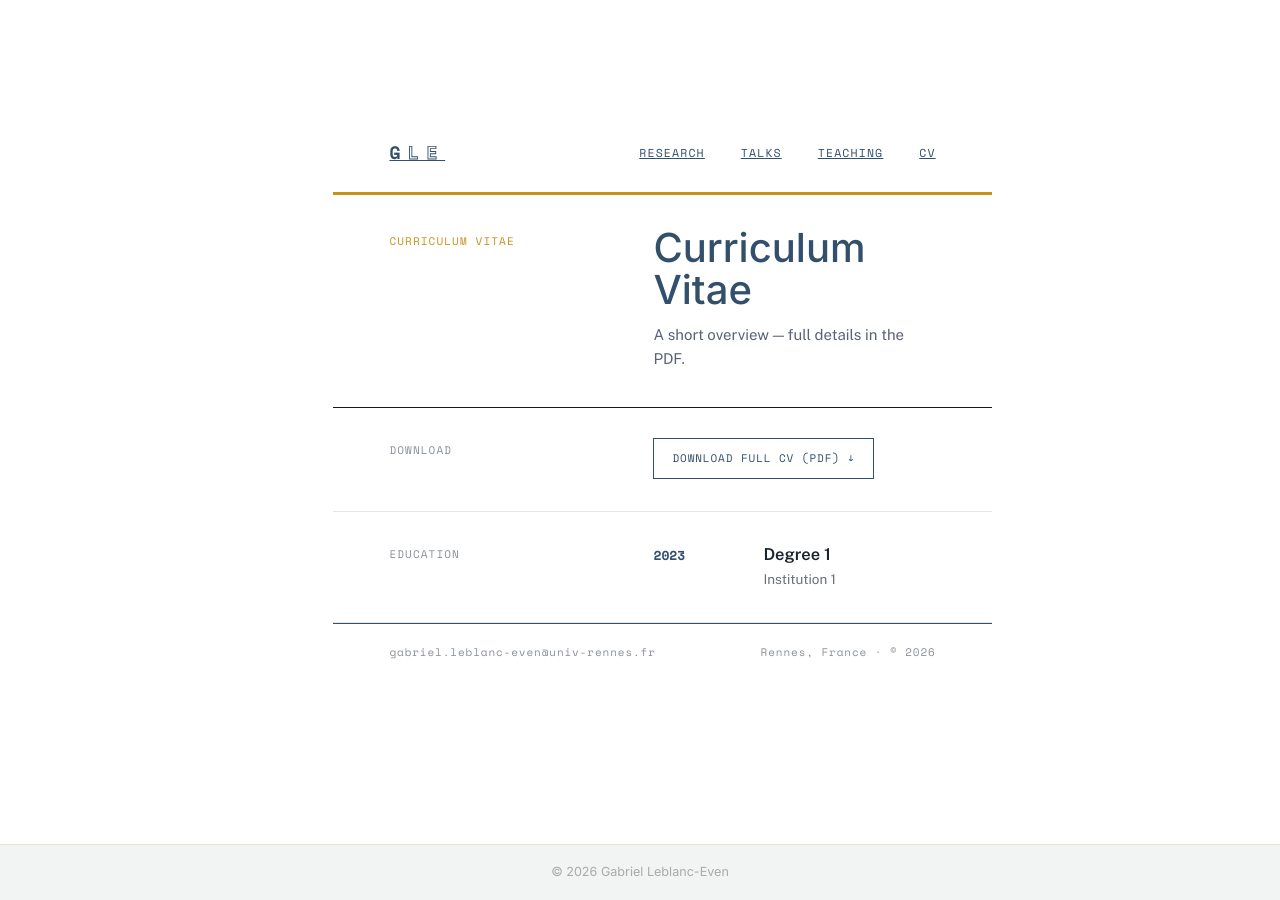
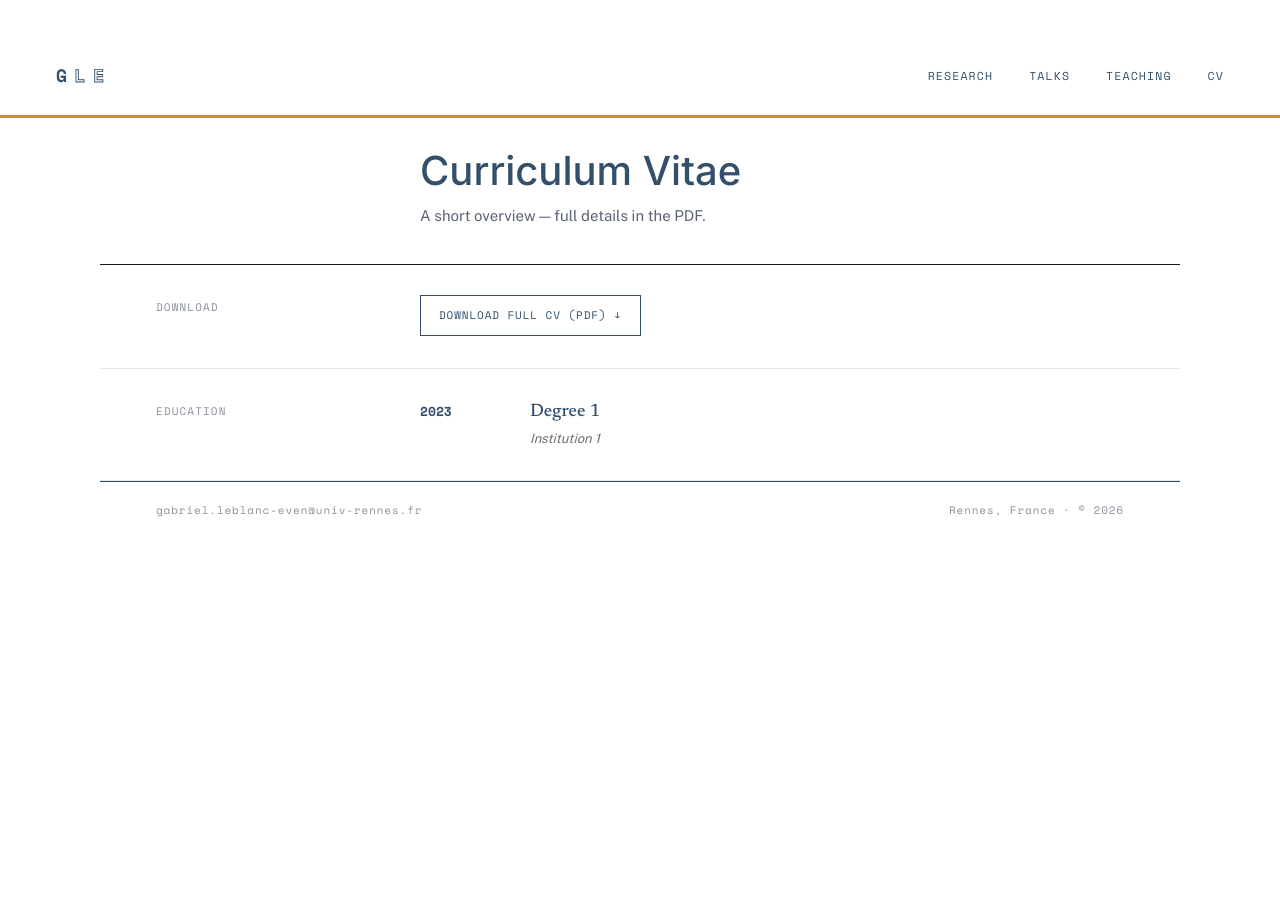
Before and after one commit to gabriel-leblanceven/gabriel-leblanceven.github.io, a Jekyll site: the page built from _pages/cv.md, in a window 1280 px wide. Built offline with Jekyll 4.4.1, drawn with Linux system fonts in a browser that asks for light colours; a script bundle is joined from its source files by our own code; library files that are not in the unit come from our copies; part of the change alters nothing that is shown.

Commit message:
Update cv.md

```diff
--- a/_pages/cv.md
+++ b/_pages/cv.md
@@ -15,11 +15,10 @@ layout: single
 .gle__logo .g{color:#324f6b;}
 .gle__logo .le{color:#fff;-webkit-text-stroke:0.9px #324f6b;}
 .gle__navlinks{display:flex;gap:36px;font-family:'Space Mono',monospace;font-size:11.5px;letter-spacing:0.1em;text-transform:uppercase;}
-.gle__navlinks a{color:#324f6b;}
+.gle__navlinks a{color:#324f6b;text-decoration:none !important;}
 .gle__navlinks a:hover,.gle__navlinks a.is-active{color:#c8921a;}
 .gle__bar{height:3px;background:#c8921a;}
 .gle__titleband{display:grid;grid-template-columns:280px 1fr;border-bottom:1px solid #14171C;}
-.gle__titlelabel{padding:38px 0 38px 56px;font-family:'Space Mono',monospace;font-size:11px;letter-spacing:0.1em;text-transform:uppercase;color:#c8921a;}
 .gle__titlebody{padding:32px 56px 36px 40px;}
 .gle__h1{font-family:'Newsreader',serif;font-size:40px;font-weight:500;line-height:1.05;color:#324f6b;margin:0;}
 .gle__intro{font-size:15px;color:#5a6275;line-height:1.6;margin-top:12px;max-width:600px;}
@@ -29,7 +28,18 @@ layout: single
 .gle__btn{display:inline-block;font-family:'Space Mono',monospace;font-size:11px;letter-spacing:0.08em;text-transform:uppercase;color:#324f6b;border:1px solid #324f6b;padding:11px 18px;}
 .gle__btn:hover{background:#324f6b;color:#fff;}
 .gle__footer{display:flex;align-items:center;justify-content:space-between;padding:20px 56px 40px;font-family:'Space Mono',monospace;font-size:11px;letter-spacing:0.08em;color:#8a9099;border-top:1px solid #324f6b;}
-@media(max-width:720px){.gle__titleband,.gle__row{grid-template-columns:1fr;}.gle__titlebody,.gle__rowbody{padding:20px 24px 24px;}.gle__titlelabel,.gle__rowlabel{padding:24px 0 0 24px;}.gle__nav,.gle__footer{padding-left:24px;padding-right:24px;}.gle__h1{font-size:32px;}}
+@media(max-width:720px){.gle__titleband,.gle__row{grid-template-columns:1fr;}.gle__titlebody,.gle__rowbody{padding:20px 24px 24px;}.gle__rowlabel{padding:24px 0 0 24px;}.gle__nav,.gle__footer{padding-left:24px;padding-right:24px;}.gle__h1{font-size:32px;}}
+.page,.page__inner-wrap,#main,article.page{max-width:100% !important;width:100% !important;padding:0 !important;float:none !important;}
+.sidebar,.sidebar__right{display:none !important;}
+.page__content{padding-left:0 !important;padding-right:0 !important;}
+.page__hero{display:none !important;}
+body{padding-top:0 !important;}
+#masthead{display:none !important;}
+.page__footer{display:none !important;}
+.footer{display:none !important;}
+.gle__logo a{text-decoration:none !important;color:inherit;}
+.gle__logo a:hover .g{color:#c8921a;}
+.gle__logo a:hover .le{color:transparent;-webkit-text-stroke:0.9px #c8921a;text-stroke:0.9px #c8921a;}
 </style>
 
 <div class="gle__nav">
@@ -45,7 +55,7 @@ layout: single
 
 <div class="gle">
   <div class="gle__titleband">
-    <div class="gle__titlelabel">Curriculum Vitae</div>
+    <div></div>
     <div class="gle__titlebody">
       <h1 class="gle__h1">Curriculum Vitae</h1>
       <div class="gle__intro">A short overview &mdash; full details in the PDF.</div>
@@ -65,8 +75,8 @@ layout: single
       <div style="display:grid;grid-template-columns:90px 1fr;gap:20px;align-items:baseline;">
         <div style="font-family:'Space Mono',monospace;font-size:13px;color:#324f6b;font-weight:700;">2023</div>
         <div>
-          <div style="font-size:16.5px;font-weight:600;color:#1a2230;">Degree 1</div>
-          <div style="font-size:13.5px;color:#6a7078;margin-top:3px;">Institution 1</div>
+          <div style="font-family:'Newsreader',serif;font-size:18px;font-weight:500;color:#324f6b;">Degree 1</div>
+          <div style="font-size:13px;color:#6a7078;margin-top:3px;font-style:italic;">Institution 1</div>
         </div>
       </div>
     </div>
```
